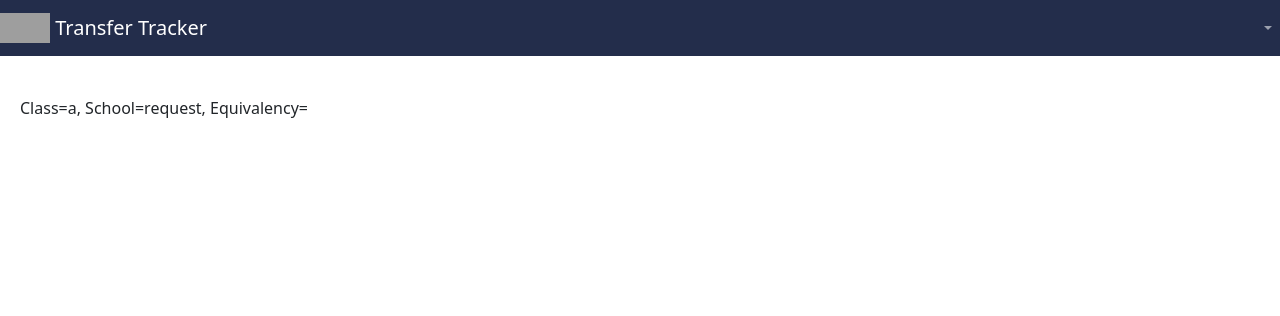
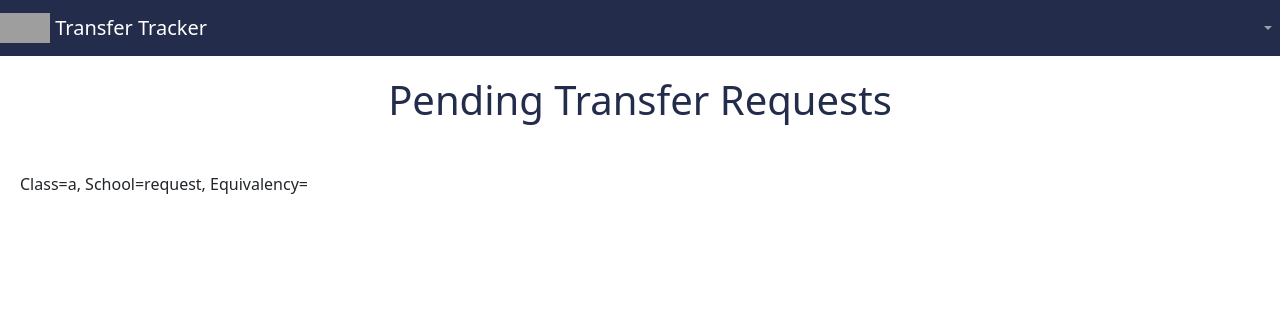
Before and after one commit to etrolbhvdx/project-b-29, a Django app: page /home/pending in a window 1280 px wide. Shown: the top 316 px of the page. Run offline with Django 4.2, Linux system fonts and the light colour scheme; data comes from the database, SQL or seed files in the repository; some libraries are stand-ins or nearby versions; grey boxes are pictures that could not be loaded.

Commit message:
pending.html

```diff
--- a/templates/pending.html
+++ b/templates/pending.html
@@ -49,6 +49,11 @@ h1, h2 {
           </div>
         </nav>
       </div>
+
+    <div class="d-flex justify-content-center" style="padding-top:20px">
+        <h1>Pending Transfer Requests</h1>
+    </div>
+
     {% if object_list %}
     <div class="d-flex" style="padding-top:20px;padding-left:10px">
         {% for message in object_list %}
```
